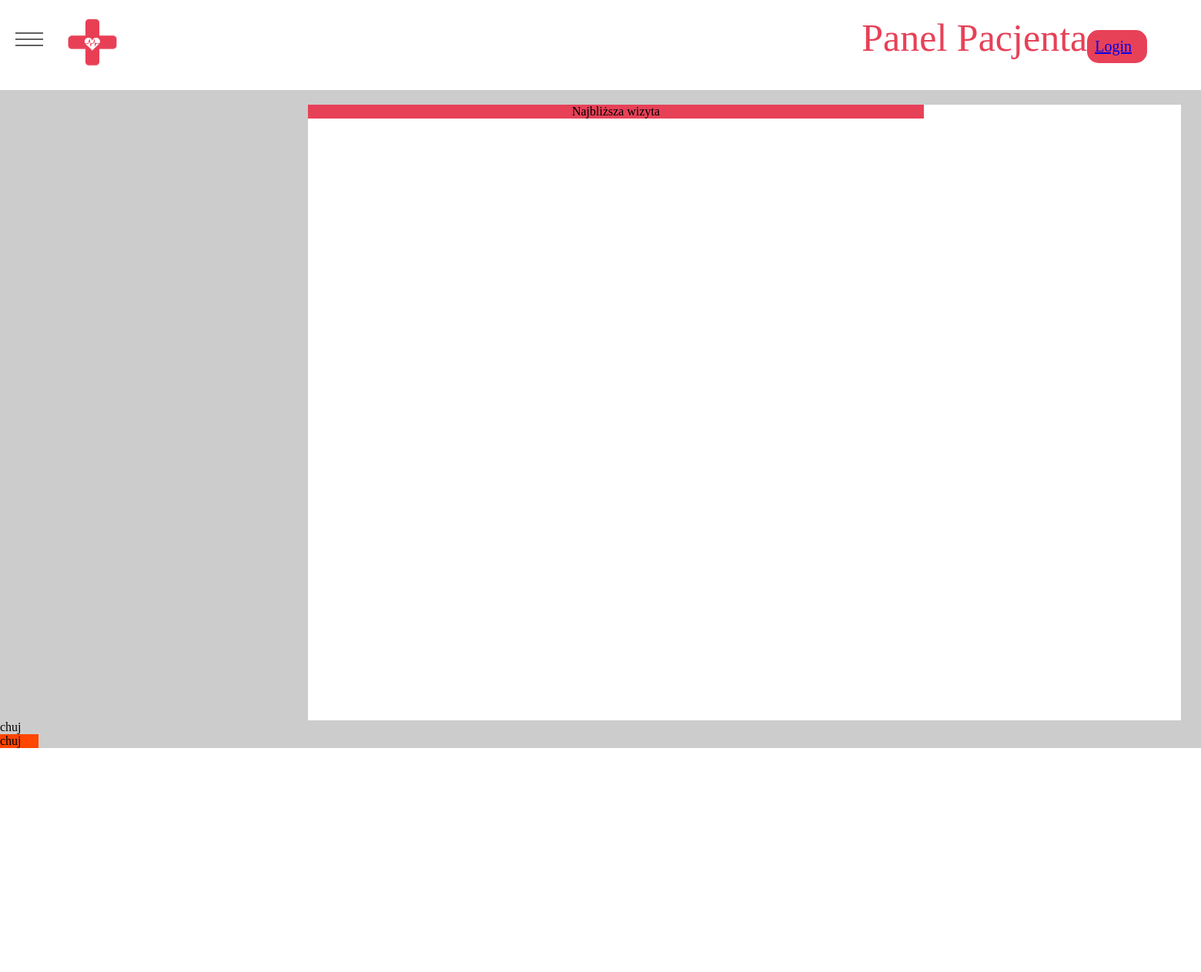
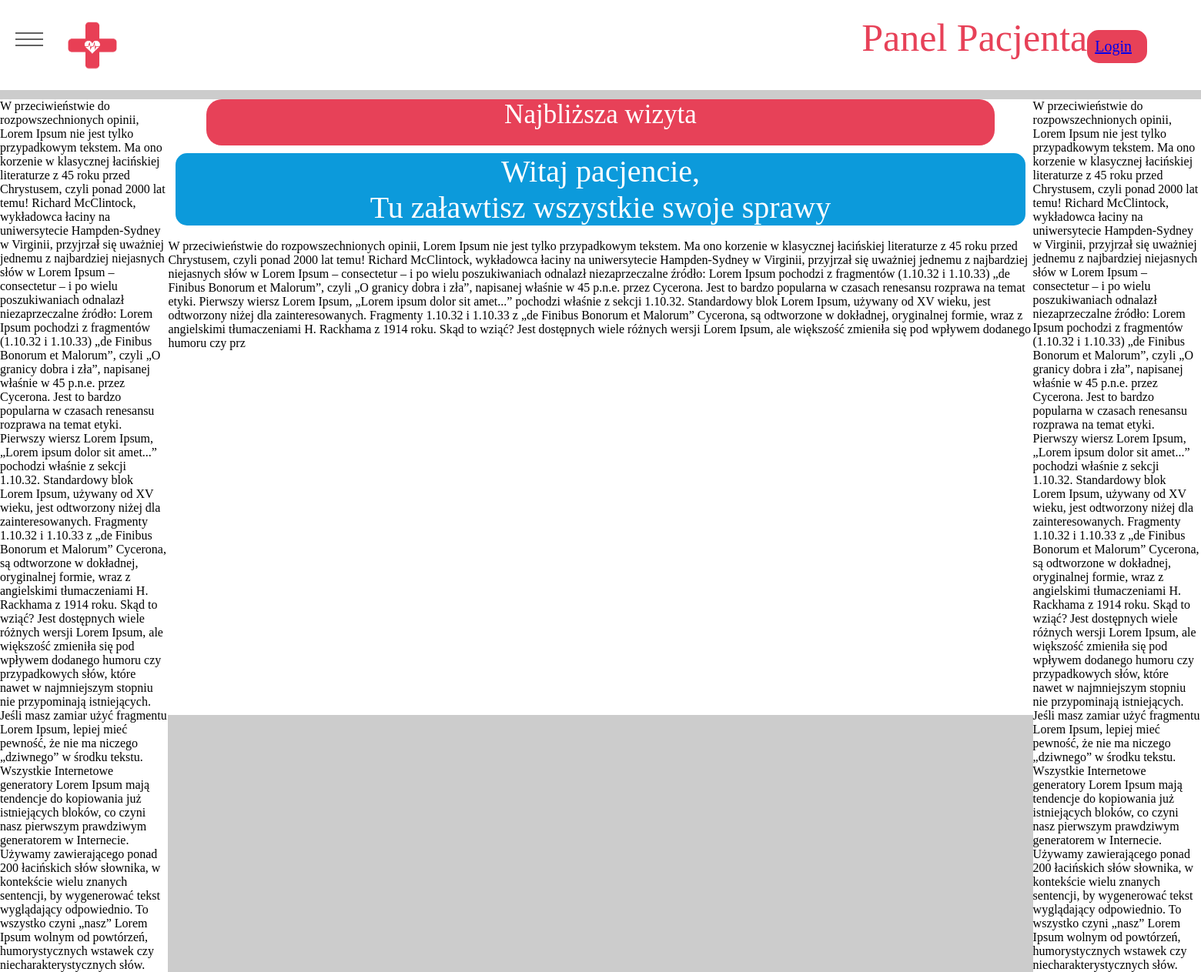
Before and after one commit to xHeput/rzeszowapp, a Django app: a page that uses rzeszow_app/mylifeclinic_website/templates/panel.html in a window 1560 px wide. Shown: the whole page at 77% size. Before the commit the page ends 972 px from the top, so only its background shows below. Run offline with Django 4.2, Linux system fonts and the light colour scheme; some web fonts are replaced.

Commit message:
panel update

```diff
--- a/rzeszow_app/mydb.py
+++ b/rzeszow_app/mydb.py
@@ -3,7 +3,7 @@ import mysql.connector
 data_base = mysql.connector.connect(
     host = 'localhost',
     user = 'root',
-    passwd = 'xRMajsha942mgCQrCjwH',
+    passwd = 'j3RJyLEmqIZHwyoKocJ9',
 )
 
 #cursor object
--- a/rzeszow_app/mylifeclinic_website/static/mylifeclinic_website/panelstyle.css
+++ b/rzeszow_app/mylifeclinic_website/static/mylifeclinic_website/panelstyle.css
@@ -5,45 +5,65 @@ body{
   margin: 0px;
   padding: 0px;
 }
-.conteiner{
+.container{
   display: flex;
-  flex-wrap: wrap;
+  flex-direction: row;
+  max-width: 100%;
+  justify-content: center;
 }
 .blok{
-  flex-grow: 2;
-  position: static;
   background-color: #fff;
-  margin-top: 19px;
-  margin-left: 400px;
-  width: 1134px;
+  max-width: 100%;
+  margin-top: 12px;
   height: 100vh;
-  justify-content: center;
 }
 .visit{
   background-color: #e74158;
-  width: 800px;
+  text-align: center;
+  border-radius: 20px;
+  height: 60px;
+  max-width: 100%;
+  margin-left: 50px;
+  margin-right: 50px;
+  font-family: "ProximaNovaExCn-Bold";
+  font-weight: normal;
+  font-style: normal;
+  font-size: 35px;
+  color: #fff;
+}
+.welcome{
+  background-color: #0c9adb;
+  margin-top: 10px;
+  margin-left: 10px;
+  margin-right: 10px;
+  display: flex;
+  border-radius: 15px;
+  text-align: center;
+  font-family: "ProximaNovaExCn-Bold";
+  font-weight: normal;
+  font-style: normal;
+  font-size: 40px;
+  color: #fff;
   justify-content: center;
-  text-align: center;
 }
-.conteiner.empty1{
-  flex-grow: 1;
-  background-color: aquamarine;
+.empty1{
+  background-color: #fff;
+  max-width: 14%;
+  margin-top: 12px;
 }
 .empty2{
-  flex-grow: 1;
-  background-color: orangered;
-  width: 50px;
+  background-color: #fff;
+  max-width: 14%;
+  margin-top: 12px;
 }
 header{
   box-sizing: border-box;
   height: 117px;
   background-color: #fff;
-  position: static;
+  justify-content: center;
 }
 header img{
   margin-left: 80px;
-  margin-top: 16px;
-  position: fixed;
   height:80px;
   width: 80px;
 }
@@ -80,7 +100,6 @@ span{
   font-style: normal;
   float: right;
 }
-
 #menu__toggle {
   opacity: 0;
 }
--- a/rzeszow_app/mylifeclinic_website/templates/panel.html
+++ b/rzeszow_app/mylifeclinic_website/templates/panel.html
@@ -11,7 +11,6 @@
 </head>
 <body>
       <header>
-          <img src="{% static 'mylifeclinic_website/images/MyLIFE_LOGO_PLUS.png' %}">
             <div class="hamburger-menu">
               <input id="menu__toggle" type="checkbox" />
               <label class="menu__btn" for="menu__toggle">
@@ -25,6 +24,7 @@
                 <li><a class="menu__item" href="#">Twitter</a></li>
               </ul>
             </div>
+            <img src="{% static 'mylifeclinic_website/images/MyLIFE_LOGO_PLUS.png' %}">
           <div class="logout">
             {% if user.is_authenticated %}
             <a href="{% url 'logout' %}">Logout</a>
@@ -35,11 +35,29 @@
           <span>Panel Pacjenta</span>
       </header>
       <div class="container">
+        <div class="empty1">W przeciwieństwie do rozpowszechnionych opinii, Lorem Ipsum nie jest tylko przypadkowym tekstem. Ma ono korzenie w klasycznej łacińskiej literaturze z 45 roku przed Chrystusem, czyli ponad 2000 lat temu! Richard McClintock, wykładowca łaciny na uniwersytecie Hampden-Sydney w Virginii, przyjrzał się uważniej jednemu z najbardziej niejasnych słów w Lorem Ipsum – consectetur – i po wielu poszukiwaniach odnalazł niezaprzeczalne źródło: Lorem Ipsum pochodzi z fragmentów (1.10.32 i 1.10.33) „de Finibus Bonorum et Malorum”, czyli „O granicy dobra i zła”, napisanej właśnie w 45 p.n.e. przez Cycerona. Jest to bardzo popularna w czasach renesansu rozprawa na temat etyki. Pierwszy wiersz Lorem Ipsum, „Lorem ipsum dolor sit amet...” pochodzi właśnie z sekcji 1.10.32.
+
+          Standardowy blok Lorem Ipsum, używany od XV wieku, jest odtworzony niżej dla zainteresowanych. Fragmenty 1.10.32 i 1.10.33 z „de Finibus Bonorum et Malorum” Cycerona, są odtworzone w dokładnej, oryginalnej formie, wraz z angielskimi tłumaczeniami H. Rackhama z 1914 roku.
+
+          Skąd to wziąć?
+          Jest dostępnych wiele różnych wersji Lorem Ipsum, ale większość zmieniła się pod wpływem dodanego humoru czy przypadkowych słów, które nawet w najmniejszym stopniu nie przypominają istniejących. Jeśli masz zamiar użyć fragmentu Lorem Ipsum, lepiej mieć pewność, że nie ma niczego „dziwnego” w środku tekstu. Wszystkie Internetowe generatory Lorem Ipsum mają tendencje do kopiowania już istniejących bloków, co czyni nasz pierwszym prawdziwym generatorem w Internecie. Używamy zawierającego ponad 200 łacińskich słów słownika, w kontekście wielu znanych sentencji, by wygenerować tekst wyglądający odpowiednio. To wszystko czyni „nasz” Lorem Ipsum wolnym od powtórzeń, humorystycznych wstawek czy niecharakterystycznych słów.</div>
         <div class="blok">
           <div class="visit">Najbliższa wizyta</div>
+          <div class="welcome">Witaj pacjencie,<br>Tu załawtisz wszystkie swoje sprawy</div>
+          <br>W przeciwieństwie do rozpowszechnionych opinii, Lorem Ipsum nie jest tylko przypadkowym tekstem. Ma ono korzenie w klasycznej łacińskiej literaturze z 45 roku przed Chrystusem, czyli ponad 2000 lat temu! Richard McClintock, wykładowca łaciny na uniwersytecie Hampden-Sydney w Virginii, przyjrzał się uważniej jednemu z najbardziej niejasnych słów w Lorem Ipsum – consectetur – i po wielu poszukiwaniach odnalazł niezaprzeczalne źródło: Lorem Ipsum pochodzi z fragmentów (1.10.32 i 1.10.33) „de Finibus Bonorum et Malorum”, czyli „O granicy dobra i zła”, napisanej właśnie w 45 p.n.e. przez Cycerona. Jest to bardzo popularna w czasach renesansu rozprawa na temat etyki. Pierwszy wiersz Lorem Ipsum, „Lorem ipsum dolor sit amet...” pochodzi właśnie z sekcji 1.10.32.
+
+          Standardowy blok Lorem Ipsum, używany od XV wieku, jest odtworzony niżej dla zainteresowanych. Fragmenty 1.10.32 i 1.10.33 z „de Finibus Bonorum et Malorum” Cycerona, są odtworzone w dokładnej, oryginalnej formie, wraz z angielskimi tłumaczeniami H. Rackhama z 1914 roku.
+
+          Skąd to wziąć?
+          Jest dostępnych wiele różnych wersji Lorem Ipsum, ale większość zmieniła się pod wpływem dodanego humoru czy prz
         </div>
-        <div class="empty1">chuj</div>
-        <div class="empty2">chuj</div>
+
+        <div class="empty2">W przeciwieństwie do rozpowszechnionych opinii, Lorem Ipsum nie jest tylko przypadkowym tekstem. Ma ono korzenie w klasycznej łacińskiej literaturze z 45 roku przed Chrystusem, czyli ponad 2000 lat temu! Richard McClintock, wykładowca łaciny na uniwersytecie Hampden-Sydney w Virginii, przyjrzał się uważniej jednemu z najbardziej niejasnych słów w Lorem Ipsum – consectetur – i po wielu poszukiwaniach odnalazł niezaprzeczalne źródło: Lorem Ipsum pochodzi z fragmentów (1.10.32 i 1.10.33) „de Finibus Bonorum et Malorum”, czyli „O granicy dobra i zła”, napisanej właśnie w 45 p.n.e. przez Cycerona. Jest to bardzo popularna w czasach renesansu rozprawa na temat etyki. Pierwszy wiersz Lorem Ipsum, „Lorem ipsum dolor sit amet...” pochodzi właśnie z sekcji 1.10.32.
+
+          Standardowy blok Lorem Ipsum, używany od XV wieku, jest odtworzony niżej dla zainteresowanych. Fragmenty 1.10.32 i 1.10.33 z „de Finibus Bonorum et Malorum” Cycerona, są odtworzone w dokładnej, oryginalnej formie, wraz z angielskimi tłumaczeniami H. Rackhama z 1914 roku.
+
+          Skąd to wziąć?
+          Jest dostępnych wiele różnych wersji Lorem Ipsum, ale większość zmieniła się pod wpływem dodanego humoru czy przypadkowych słów, które nawet w najmniejszym stopniu nie przypominają istniejących. Jeśli masz zamiar użyć fragmentu Lorem Ipsum, lepiej mieć pewność, że nie ma niczego „dziwnego” w środku tekstu. Wszystkie Internetowe generatory Lorem Ipsum mają tendencje do kopiowania już istniejących bloków, co czyni nasz pierwszym prawdziwym generatorem w Internecie. Używamy zawierającego ponad 200 łacińskich słów słownika, w kontekście wielu znanych sentencji, by wygenerować tekst wyglądający odpowiednio. To wszystko czyni „nasz” Lorem Ipsum wolnym od powtórzeń, humorystycznych wstawek czy niecharakterystycznych słów.</div>
       </div>
 
 </body>
--- a/rzeszow_app/rzeszow_app/settings.py
+++ b/rzeszow_app/rzeszow_app/settings.py
@@ -68,7 +68,7 @@ DATABASES = {
         'ENGINE': 'django.db.backends.mysql',
         'NAME': 'mylifeclinicdb',
         'USER': 'root',
-        'PASSWORD': 'xRMajsha942mgCQrCjwH',
+        'PASSWORD': 'j3RJyLEmqIZHwyoKocJ9',
         'HOST': 'localhost',
         'PORT': '3306',
     }
```
Lines whose indentation alone changed are shown as unchanged.
